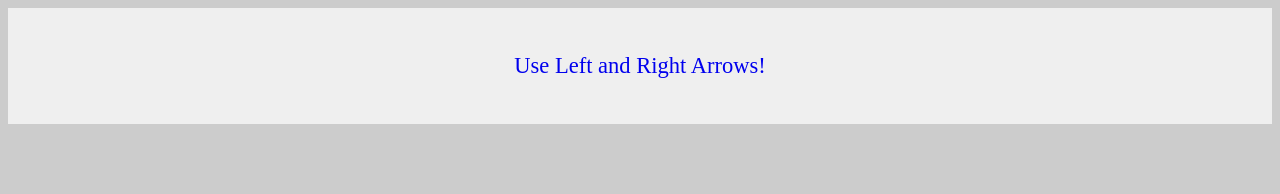
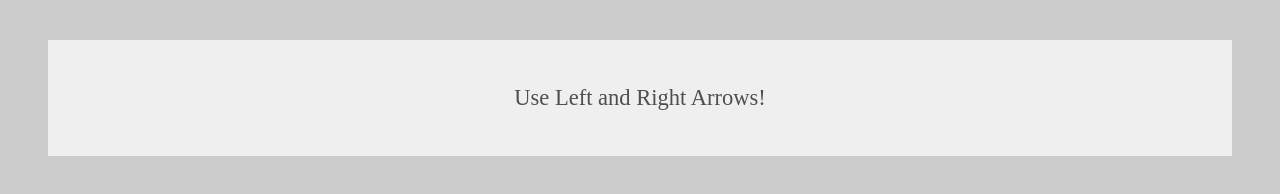
Before and after one commit to mrdirtbag/ATT_Hackathon_Jan_2016, a plain HTML site: page build/public/index.html in a window 1280 px wide. Drawn offline with nearby package versions, Linux system fonts and the light colour scheme.

Commit message:
adjusted positioning of overlay

```diff
--- a/build/public/css/style.css
+++ b/build/public/css/style.css
@@ -9,9 +9,12 @@ body {
     padding: 0;
 }
 
-a#overlaylaunch-inAbox {
+.margin-testing { margin: 40px; }
+
+#overlaylaunch-inAbox {
     display: block;
     padding: 40px;
+    margin: 40px;
     background-color: #efefef;
     font-size: 1.6em;
     text-decoration: none;
@@ -45,6 +48,7 @@ a#overlaylaunch-inAbox {
     position: absolute;
     right: -300px;
     float: right;
+    top: 10px;
     width: 366px;
     min-height: 200px;
     z-index: 10000;
@@ -56,7 +60,7 @@ a#overlaylaunch-inAbox {
 } .overlay .wrapper {
     padding: 15px 30px 30px;
 }
-.overlay .wrapper h3 {
+.overlay .wrapper h2 {
     text-transform: uppercase;
 }
 .overlay .wrapper .product-info { text-align: left; }
--- a/build/public/index.html
+++ b/build/public/index.html
@@ -7,8 +7,7 @@
 	<link rel="stylesheet" type="text/css" href="css/style.css">
 </head>
 <body>
-
-    <div id="overlay-inAbox" class="overlay">
+  <div id="overlay-inAbox" class="overlay">
     <div class="toolbar"><a class="close" href="#"><span>x</span> close</a></div>
     <div class="wrapper">
         <h2>Purchase this item</h2>
@@ -28,7 +27,7 @@
     </div>
 	</div>
 
-	<a href="#" id="overlaylaunch-inAbox">Use Left and Right Arrows!</a>
+	<div id="overlaylaunch-inAbox">Use Left and Right Arrows!</div>
 
     <script src="https://ajax.googleapis.com/ajax/libs/jquery/1.5.2/jquery.min.js"></script>
     <script src="js/app.js"></script>
```
